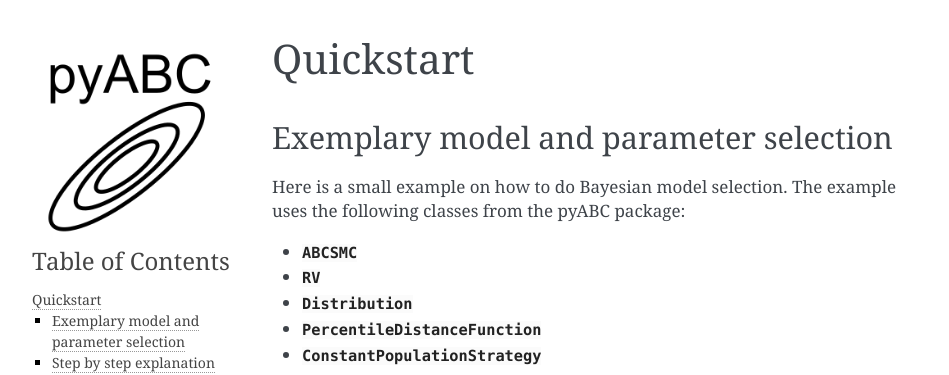
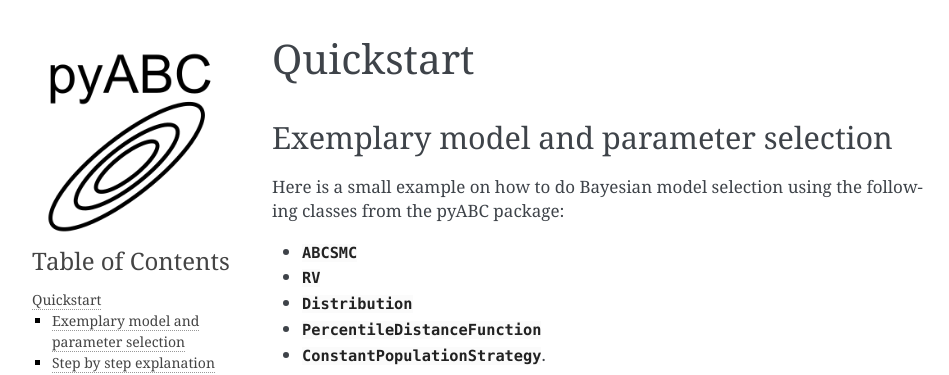
Before and after one commit to ICB-DCM/pyABC, a Sphinx documentation site: the page built from doc/model_selection.rst, in a window 1280 px wide, cut to the strip 0-375 px from the top of the page. Shown: the whole strip, without its empty margins (148-1097 px from the left). Built offline with Sphinx 7.4.7, drawn with Linux system fonts in a browser that asks for light colours.

Commit message:
rephrase

```diff
--- a/doc/model_selection.rst
+++ b/doc/model_selection.rst
@@ -5,15 +5,14 @@ Quickstart
 Exemplary model and parameter selection
 ---------------------------------------
 
-Here is a small example on how to do Bayesian model selection. The example uses
+Here is a small example on how to do Bayesian model selection using
 the following classes from the pyABC package:
 
 * :class:`ABCSMC <pyabc.smc.ABCSMC>`
 * :class:`RV <pyabc.random_variables.RV>`
 * :class:`Distribution <pyabc.random_variables.Distribution>`
 * :class:`PercentileDistanceFunction <pyabc.distance_functions.PercentileDistanceFunction>`
-* :class:`ConstantPopulationStrategy <pyabc.populationstrategy.ConstantPopulationStrategy>`
-
+* :class:`ConstantPopulationStrategy <pyabc.populationstrategy.ConstantPopulationStrategy>`.
 
 
 .. literalinclude:: ../examples/quickstart.py
```
